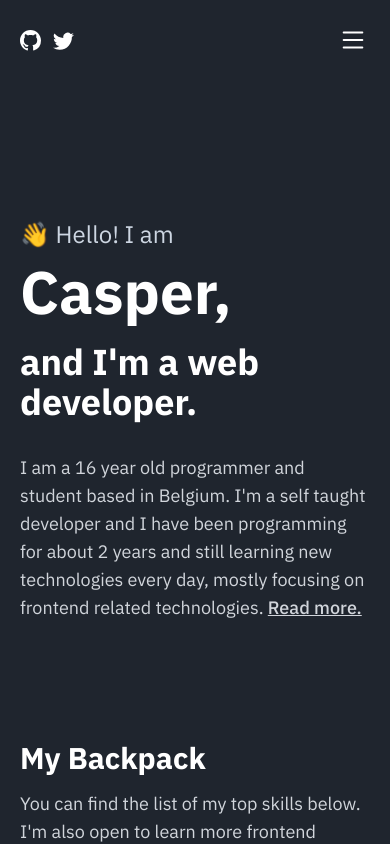
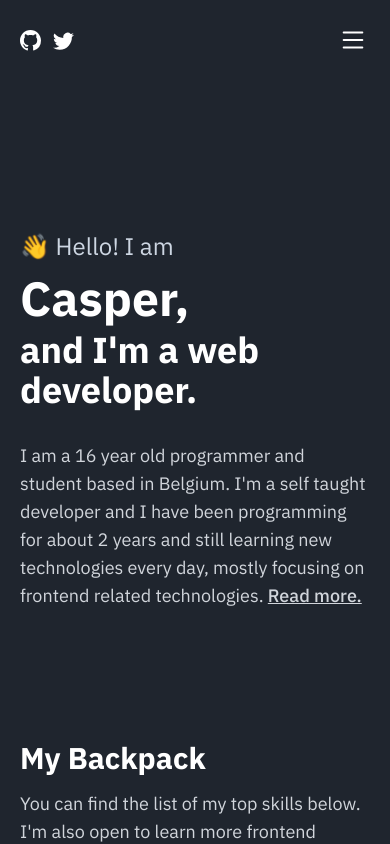
Before and after one commit to pzk3/casperiv.dev, a Next.js app: page / in a window 390 px wide. Shown: the top 844 px of the page. Built offline with nearby package versions, Linux system fonts and the light colour scheme.

Commit message:
:tada: minor mobile fixes

```diff
--- a/src/components/HeroSection.tsx
+++ b/src/components/HeroSection.tsx
@@ -11,10 +11,10 @@ export const HeroSection = () => {
           </span>{" "}
           Hello! I am
         </h4>
-        <h1 className="text-6xl font-bold md:text-7xl lg:text-8xl">
+        <h1 className="text-5xl font-bold sm:text-6xl md:text-7xl lg:text-8xl">
           Casper<span className="hidden sm:inline"> Iversen</span>,
         </h1>
-        <h2 className="mt-5 text-4xl font-bold md:text-5xl lg:text-6xl">
+        <h2 className="mt-2 text-4xl font-bold sm:mt-5 sm:text-4xl md:text-5xl lg:text-6xl">
           and {"I'm"} a web developer.
         </h2>
       </div>
--- a/src/components/Nav.tsx
+++ b/src/components/Nav.tsx
@@ -6,6 +6,7 @@ import classNames from "clsx";
 import { useViewport } from "lib/useViewport";
 
 export const Nav = () => {
+  const router = useRouter();
   const [menuOpen, setMenuOpen] = React.useState(false);
   const viewport = useViewport();
 
@@ -14,6 +15,10 @@ export const Nav = () => {
       setMenuOpen(false);
     }
   }, [viewport]);
+
+  React.useEffect(() => {
+    setMenuOpen(false);
+  }, [router]);
 
   return (
     <header
--- a/src/components/blog/BlogHeader.tsx
+++ b/src/components/blog/BlogHeader.tsx
@@ -15,15 +15,15 @@ export const BlogHeader = ({ post }: Props) => {
   return (
     <header className="pb-2 border-b-2 border-blue-1">
       <h1 className="mb-3 text-3xl font-bold md:text-4xl">{post.title}</h1>
-      <div className="flex gap-5">
-        <p className="font-medium">{publishDateFull}</p>
+      <div style={{ scrollbarWidth: "thin" }} className="flex gap-2 overflow-x-auto md:gap-5">
+        <p className="font-medium min-w-[180px]">{publishDateFull}</p>
         {post.readingTime ? (
-          <p className="flex items-center gap-2">
+          <p className="flex items-center gap-2 min-w-[120px]">
             <Clock className="text-gray-400" /> {post.readingTime}
           </p>
         ) : null}
 
-        <p className="flex items-center gap-2">
+        <p className="flex items-center gap-2 min-w-[100px]">
           <Eye className="text-gray-400" /> {views ? Intl.NumberFormat().format(views) : "—"}{" "}
           {viewsText}
         </p>
```
